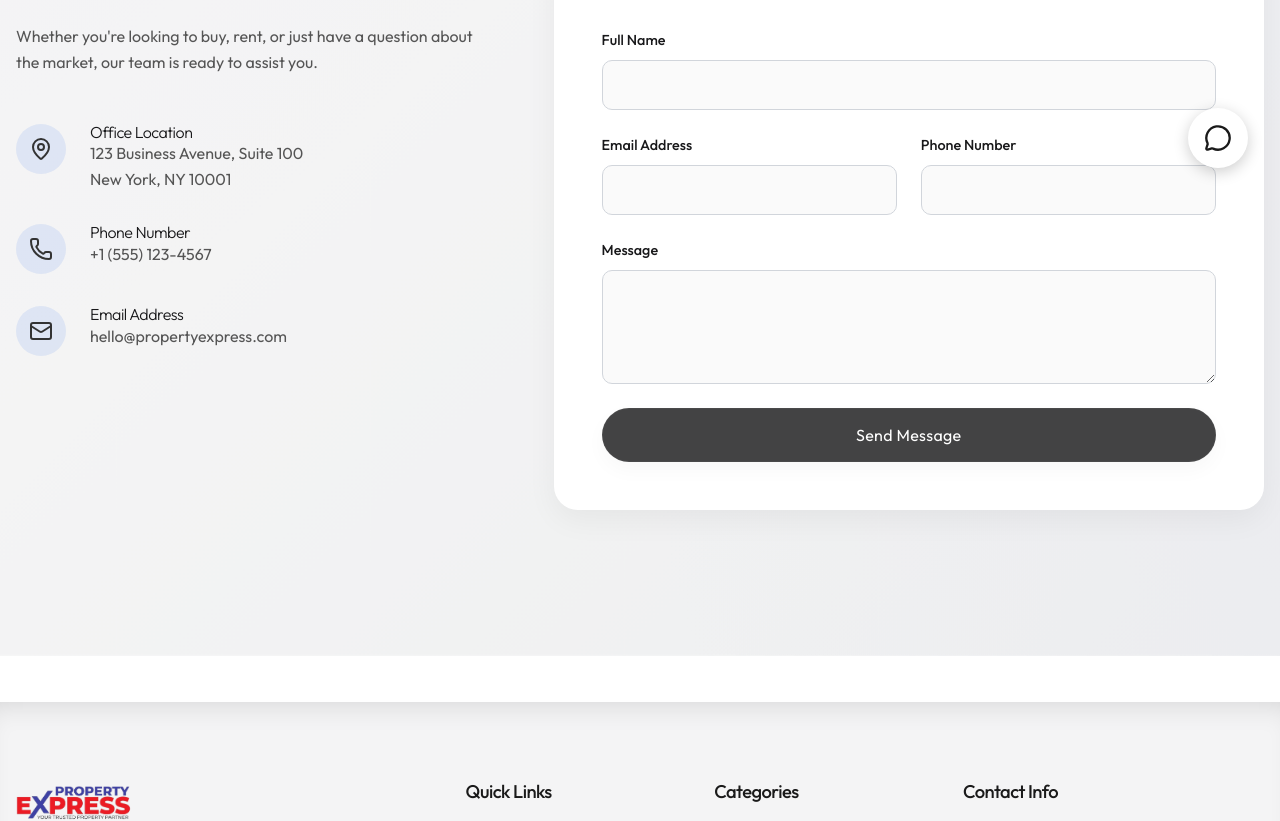
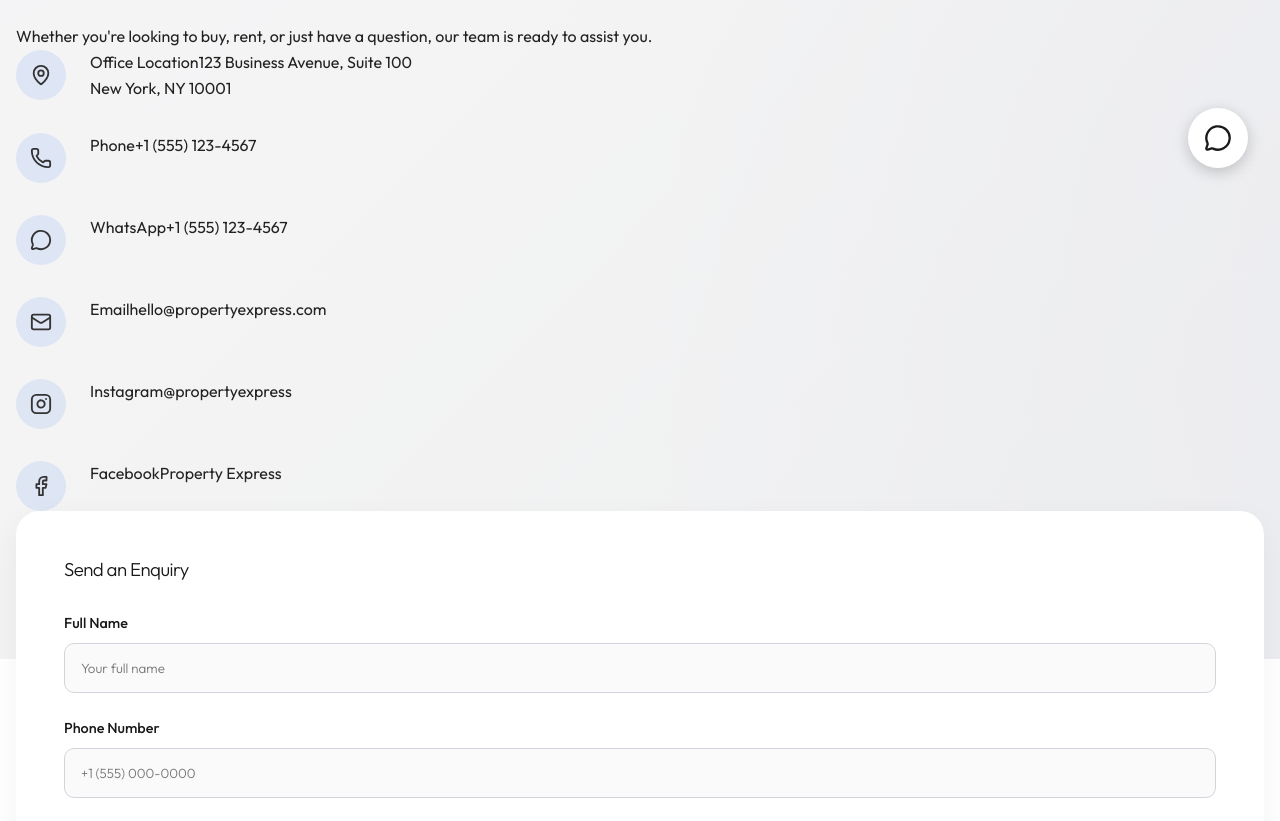
Before and after one commit to jrin-jsph/px, a React (Vite) app: page /contact in a window 1280 px wide. Shown: the part 600-1421 px from the top of the page. Built offline with nearby package versions, Linux system fonts and the light colour scheme.

Commit message:
Optimize mobile layout: single-column grids, compact map pins, contact page refactor, review back button, and category scroll snap row.

```diff
--- a/src/pages/Contact.jsx
+++ b/src/pages/Contact.jsx
@@ -1,6 +1,6 @@
 import React, { useState } from 'react';
 import { motion } from 'framer-motion';
-import { MapPin, Phone, Mail } from 'lucide-react';
+import { MapPin, Phone, Mail, MessageCircle, Instagram, Facebook } from 'lucide-react';
 import { submitLead } from '../services/leadService';
 import { revealVariants, revealViewport } from '../hooks/useScrollReveal';
 import styles from './Contact.module.css';
@@ -22,6 +22,45 @@ export default function Contact() {
     }
   };
 
+  const contactItems = [
+    {
+      icon: <MapPin size={22} />,
+      label: 'Office Location',
+      value: '123 Business Avenue, Suite 100\nNew York, NY 10001',
+      href: null,
+    },
+    {
+      icon: <Phone size={22} />,
+      label: 'Phone',
+      value: '+1 (555) 123-4567',
+      href: 'tel:+15551234567',
+    },
+    {
+      icon: <MessageCircle size={22} />,
+      label: 'WhatsApp',
+      value: '+1 (555) 123-4567',
+      href: 'https://wa.me/15551234567',
+    },
+    {
+      icon: <Mail size={22} />,
+      label: 'Email',
+      value: 'hello@propertyexpress.com',
+      href: 'mailto:hello@propertyexpress.com',
+    },
+    {
+      icon: <Instagram size={22} />,
+      label: 'Instagram',
+      value: '@propertyexpress',
+      href: 'https://instagram.com/propertyexpress',
+    },
+    {
+      icon: <Facebook size={22} />,
+      label: 'Facebook',
+      value: 'Property Express',
+      href: 'https://facebook.com/propertyexpress',
+    },
+  ];
+
   return (
     <motion.div
       initial={{ opacity: 0 }}
@@ -39,67 +78,65 @@ export default function Contact() {
 
       <section className="section">
         <div className="container">
-          <div className="grid" style={{ gridTemplateColumns: 'minmax(300px, 1fr) minmax(300px, 1.5fr)', gap: '4rem' }}>
+          <div className={styles.contactLayout}>
 
-            <motion.div variants={revealVariants} initial="hidden" whileInView="visible" viewport={revealViewport}>
-              <h2>Get in Touch</h2>
-              <p style={{ color: 'var(--color-text-light)', marginBottom: '3rem' }}>
-                Whether you're looking to buy, rent, or just have a question about the market, our team is ready to assist you.
+            {/* ── Contact Details Panel ─────────────────────────── */}
+            <motion.div
+              className={styles.detailsPanel}
+              variants={revealVariants} initial="hidden" whileInView="visible" viewport={revealViewport}
+            >
+              <h2 className={styles.sectionHeading}>Get in Touch</h2>
+              <p className={styles.detailsIntro}>
+                Whether you're looking to buy, rent, or just have a question, our team is ready to assist you.
               </p>
 
               <div className={styles.contactInfoList}>
-                <div className={styles.contactItem}>
-                  <div className={styles.iconWrap}><MapPin size={24} /></div>
-                  <div>
-                    <h4>Office Location</h4>
-                    <p style={{ color: 'var(--color-text-light)' }}>123 Business Avenue, Suite 100<br/>New York, NY 10001</p>
+                {contactItems.map((item, i) => (
+                  <div key={i} className={styles.contactItem}>
+                    <div className={styles.iconWrap}>{item.icon}</div>
+                    <div className={styles.contactItemText}>
+                      <span className={styles.contactLabel}>{item.label}</span>
+                      {item.href ? (
+                        <a href={item.href} className={styles.contactValue} target="_blank" rel="noopener noreferrer">
+                          {item.value}
+                        </a>
+                      ) : (
+                        <span className={styles.contactValue} style={{ whiteSpace: 'pre-line' }}>{item.value}</span>
+                      )}
+                    </div>
                   </div>
-                </div>
-                <div className={styles.contactItem}>
-                  <div className={styles.iconWrap}><Phone size={24} /></div>
-                  <div>
-                    <h4>Phone Number</h4>
-                    <p style={{ color: 'var(--color-text-light)' }}>+1 (555) 123-4567</p>
-                  </div>
-                </div>
-                <div className={styles.contactItem}>
-                  <div className={styles.iconWrap}><Mail size={24} /></div>
-                  <div>
-                    <h4>Email Address</h4>
-                    <p style={{ color: 'var(--color-text-light)' }}>hello@propertyexpress.com</p>
-                  </div>
-                </div>
+                ))}
               </div>
             </motion.div>
 
+            {/* ── Enquiry Form ────────────────────────────────────── */}
             <motion.div
               className={styles.formContainer}
-              variants={revealVariants} initial="hidden" whileInView="visible" viewport={revealViewport} transition={{ delay: 0.2 }}
+              variants={revealVariants} initial="hidden" whileInView="visible" viewport={revealViewport} transition={{ delay: 0.15 }}
             >
-              <h3>Send a Message</h3>
+              <h3 className={styles.formHeading}>Send an Enquiry</h3>
               <form onSubmit={handleSubmit} className={styles.contactForm}>
                 <div className={styles.formGroup}>
                   <label>Full Name</label>
-                  <input type="text" value={formData.name} onChange={e => setFormData({...formData, name: e.target.value})} required />
+                  <input type="text" placeholder="Your full name" value={formData.name} onChange={e => setFormData({ ...formData, name: e.target.value })} required />
                 </div>
-                <div className={styles.formRow}>
-                  <div className={styles.formGroup}>
-                    <label>Email Address</label>
-                    <input type="email" value={formData.email} onChange={e => setFormData({...formData, email: e.target.value})} required />
-                  </div>
-                  <div className={styles.formGroup}>
-                    <label>Phone Number</label>
-                    <input type="tel" value={formData.phone} onChange={e => setFormData({...formData, phone: e.target.value})} />
-                  </div>
+                <div className={styles.formGroup}>
+                  <label>Phone Number</label>
+                  <input type="tel" placeholder="+1 (555) 000-0000" value={formData.phone} onChange={e => setFormData({ ...formData, phone: e.target.value })} />
+                </div>
+                <div className={styles.formGroup}>
+                  <label>Email Address</label>
+                  <input type="email" placeholder="you@example.com" value={formData.email} onChange={e => setFormData({ ...formData, email: e.target.value })} required />
                 </div>
                 <div className={styles.formGroup}>
                   <label>Message</label>
-                  <textarea rows="5" value={formData.message} onChange={e => setFormData({...formData, message: e.target.value})} required></textarea>
+                  <textarea rows={5} placeholder="Tell us how we can help..." value={formData.message} onChange={e => setFormData({ ...formData, message: e.target.value })} required></textarea>
                 </div>
                 <button type="submit" className="btn btn-primary" style={{ width: '100%' }} disabled={status === 'submitting'}>
-                  {status === 'submitting' ? 'Sending...' : 'Send Message'}
+                  {status === 'submitting' ? 'Sending…' : 'Submit Enquiry'}
                 </button>
                 {status === 'success' && <p style={{ color: 'green', marginTop: '1rem', textAlign: 'center' }}>Message sent successfully!</p>}
+                {status === 'error'   && <p style={{ color: 'red',   marginTop: '1rem', textAlign: 'center' }}>Something went wrong. Please try again.</p>}
               </form>
             </motion.div>
 
--- a/src/pages/Contact.module.css
+++ b/src/pages/Contact.module.css
@@ -108,6 +108,7 @@
   .formRow {
     grid-template-columns: 1fr;
   }
+
   .formContainer {
     padding: 2rem;
   }
--- a/src/pages/Home.module.css
+++ b/src/pages/Home.module.css
@@ -60,7 +60,7 @@
 .heroSubtitle {
   font-size: 1.25rem;
   font-weight: 300;
-  color: rgba(255,255,255,0.9);
+  color: rgba(255, 255, 255, 0.9);
   margin-bottom: 3rem;
   max-width: 650px;
   line-height: 1.6;
@@ -86,7 +86,7 @@
 .btnSecondary {
   background: rgba(0, 0, 0, 0.15) !important;
   color: #1a202c !important;
-  border: 1px solid rgba(0,0,0,0.1) !important;
+  border: 1px solid rgba(0, 0, 0, 0.1) !important;
   font-weight: 500;
 }
 
@@ -123,7 +123,9 @@
 }
 
 @media (max-width: 768px) {
-  .bentoOffset1, .bentoOffset2 {
+
+  .bentoOffset1,
+  .bentoOffset2 {
     margin-top: 0;
   }
 }
@@ -136,7 +138,7 @@
   justify-content: space-between;
   flex: 1;
   min-height: 300px;
-  box-shadow: 0 4px 20px rgba(0,0,0,0.05);
+  box-shadow: 0 4px 20px rgba(0, 0, 0, 0.05);
 }
 
 @media (max-width: 768px) {
@@ -145,7 +147,8 @@
     min-height: 250px;
   }
 
-  .bgTeal, .bgGreen {
+  .bgTeal,
+  .bgGreen {
     min-height: 250px;
   }
 }
@@ -174,13 +177,31 @@
   margin: 0;
 }
 
-.bgPurple { background-color: #e3464d; }
-.bgBlack { background-color: #2b2b2b; }
-.bgTeal { background-color: #6d6da9; min-height: 480px; }
-.bgGreen { background-color: #3b3b3b; min-height: 450px; }
+.bgPurple {
+  background-color: #e3464d;
+}
 
-.textDark { color: #1a1a1a !important; }
-.borderDark { border-top-color: rgba(0, 0, 0, 0.1) !important; }
+.bgBlack {
+  background-color: #2b2b2b;
+}
+
+.bgTeal {
+  background-color: #6d6da9;
+  min-height: 480px;
+}
+
+.bgGreen {
+  background-color: #3b3b3b;
+  min-height: 450px;
+}
+
+.textDark {
+  color: #1a1a1a !important;
+}
+
+.borderDark {
+  border-top-color: rgba(0, 0, 0, 0.1) !important;
+}
 
 .featureItemMain {
   text-align: center;
@@ -258,7 +279,8 @@
 }
 
 .stars {
-  color: #f5b027; /* Rich Yellow */
+  color: #f5b027;
+  /* Rich Yellow */
   margin-bottom: 1.5rem;
   display: flex;
   gap: 3px;
@@ -284,10 +306,12 @@
   z-index: 2;
   pointer-events: none;
 }
+
 .marqueeContainer::before {
   left: 0;
   background: linear-gradient(to right, #f4f4f5, transparent);
 }
+
 .marqueeContainer::after {
   right: 0;
   background: linear-gradient(to left, #f4f4f5, transparent);
@@ -305,8 +329,13 @@
 }
 
 @keyframes scrollMarquee {
-  0% { transform: translateX(0); }
-  100% { transform: translateX(calc(-50% - 1rem)); }
+  0% {
+    transform: translateX(0);
+  }
+
+  100% {
+    transform: translateX(calc(-50% - 1rem));
+  }
 }
 
 .interactiveMapSection {
@@ -317,8 +346,8 @@
   min-height: 600px;
   padding: 11rem 0;
   background: #0d0d0d;
-  border: 1px solid rgba(255,255,255,0.06);
-  box-shadow: 0 40px 80px rgba(0,0,0,0.6);
+  border: 1px solid rgba(255, 255, 255, 0.06);
+  box-shadow: 0 40px 80px rgba(0, 0, 0, 0.6);
 }
 
 .mapBackdrop {
@@ -337,7 +366,7 @@
   position: absolute;
   inset: 0;
   z-index: 1;
-  background: rgba(10,10,10,0.38);
+  background: rgba(10, 10, 10, 0.38);
   pointer-events: none;
 }
 
@@ -350,47 +379,77 @@
 
 .currentLocationMarker {
   position: absolute;
-  top: 50%; left: 50%;
-  transform: translate(-50%,-50%);
+  top: 50%;
+  left: 50%;
+  transform: translate(-50%, -50%);
   z-index: 12;
-  display: flex; align-items: center; justify-content: center;
+  display: flex;
+  align-items: center;
+  justify-content: center;
 }
 
 .locCore {
-  width: 18px; height: 18px;
+  width: 18px;
+  height: 18px;
   background: #fff;
   border-radius: 50%;
-  border: 3px solid rgba(0,0,0,0.6);
-  box-shadow: 0 0 0 3px rgba(255,255,255,0.4), 0 0 18px rgba(255,255,255,0.9), 0 0 40px rgba(255,255,255,0.4);
-  position: relative; z-index: 3;
+  border: 3px solid rgba(0, 0, 0, 0.6);
+  box-shadow: 0 0 0 3px rgba(255, 255, 255, 0.4), 0 0 18px rgba(255, 255, 255, 0.9), 0 0 40px rgba(255, 255, 255, 0.4);
+  position: relative;
+  z-index: 3;
 }
 
 .locDotInner {
-  width: 6px; height: 6px;
+  width: 6px;
+  height: 6px;
   background: #0d0d0d;
   border-radius: 50%;
-  position: absolute; top: 50%; left: 50%;
-  transform: translate(-50%,-50%);
+  position: absolute;
+  top: 50%;
+  left: 50%;
+  transform: translate(-50%, -50%);
 }
 
 .locRipple {
   position: absolute;
-  top: 50%; left: 50%;
-  transform: translate(-50%,-50%) scale(0);
+  top: 50%;
+  left: 50%;
+  transform: translate(-50%, -50%) scale(0);
   border-radius: 50%;
-  border: 1.5px solid rgba(255,255,255,0.55);
+  border: 1.5px solid rgba(255, 255, 255, 0.55);
   background: transparent;
   z-index: 1;
   pointer-events: none;
 }
 
-.locRipple1 { width: 60px; height: 60px; animation: locRadar 3s 0s infinite ease-out; }
-.locRipple2 { width: 60px; height: 60px; animation: locRadar 3s 1s infinite ease-out; }
-.locRipple3 { width: 60px; height: 60px; animation: locRadar 3s 2s infinite ease-out; }
+.locRipple1 {
+  width: 60px;
+  height: 60px;
+  animation: locRadar 3s 0s infinite ease-out;
+}
+
+.locRipple2 {
+  width: 60px;
+  height: 60px;
+  animation: locRadar 3s 1s infinite ease-out;
+}
+
+.locRipple3 {
+  width: 60px;
+  height: 60px;
+  animation: locRadar 3s 2s infinite ease-out;
+}
 
 @keyframes locRadar {
-  0%   { transform: translate(-50%,-50%) scale(0.2); opacity: 0.9; }
-  100% { transform: translate(-50%,-50%) scale(4.5); opacity: 0; }
+  0% {
+    transform: translate(-50%, -50%) scale(0.2);
+    opacity: 0.9;
+  }
+
+  100% {
+    transform: translate(-50%, -50%) scale(4.5);
+    opacity: 0;
+  }
 }
 
 .mapCtaContent {
@@ -405,7 +464,7 @@
   font-weight: 600;
   letter-spacing: -0.03em;
   margin-bottom: 1rem;
-  text-shadow: 0 2px 20px rgba(0,0,0,0.8);
+  text-shadow: 0 2px 20px rgba(0, 0, 0, 0.8);
 }
 
 .mapCtaSubtitle {
--- a/src/pages/Properties.jsx
+++ b/src/pages/Properties.jsx
@@ -1,4 +1,4 @@
-import React, { useState, useEffect } from 'react';
+import React, { useState } from 'react';
 import { motion, AnimatePresence } from 'framer-motion';
 import { Home, Building, Store, Map } from 'lucide-react';
 import { useSearchParams } from 'react-router-dom';
@@ -78,6 +78,7 @@ export default function Properties() {
             </section>
 
             <section className="section" style={{ paddingTop: '4rem' }}>
+              {/* ── Desktop grid (hidden on mobile via CSS) ──── */}
               <div className="container">
                 <div className={styles.catGrid}>
                   {CATEGORIES.map((cat, i) => (
@@ -95,11 +96,8 @@ export default function Properties() {
                       onKeyDown={(e) => e.key === 'Enter' && handleSelectCategory(cat)}
                     >
                       <div className={styles.catCard}>
-                        {/* Background image */}
                         <img src={cat.img} alt={cat.title} className={styles.catBgImg} />
                         <div className={styles.catOverlay} />
-
-                        {/* Content */}
                         <div className={styles.catContent}>
                           <div className={styles.catIconWrap}>
                             <cat.icon size={28} />
@@ -112,6 +110,29 @@ export default function Properties() {
                     </motion.div>
                   ))}
                 </div>
+              </div>
+
+              {/* ── Mobile horizontal scroll-snap row (hidden on desktop) ── */}
+              <div className={styles.catScrollRow}>
+                {CATEGORIES.map((cat) => (
+                  <div
+                    key={cat.id}
+                    className={styles.catScrollCardWrap}
+                    onClick={() => handleSelectCategory(cat)}
+                    role="button"
+                    tabIndex={0}
+                    onKeyDown={(e) => e.key === 'Enter' && handleSelectCategory(cat)}
+                  >
+                    <div className={styles.catScrollCard}>
+                      <img src={cat.img} alt={cat.title} className={styles.catScrollBgImg} />
+                      <div className={styles.catScrollScrim} />
+                      <div className={styles.catScrollLabel}>
+                        <span className={styles.catScrollTitle}>{cat.title}</span>
+                        <span className={styles.catScrollDesc}>{cat.desc}</span>
+                      </div>
+                    </div>
+                  </div>
+                ))}
               </div>
             </section>
           </motion.div>
--- a/src/pages/Properties.module.css
+++ b/src/pages/Properties.module.css
@@ -153,16 +153,107 @@
 }
 
 @media (max-width: 768px) {
+  /* Hide the regular grid on mobile — show scroll row instead */
   .catGrid {
-    grid-template-columns: 1fr 1fr;
+    display: none;
   }
+
   .catCard {
-    height: 260px;
+    height: 280px;
   }
 }
 
 @media (max-width: 480px) {
   .catGrid {
-    grid-template-columns: 1fr;
+    display: none;
   }
 }
+
+/* ── Mobile horizontal scroll-snap row ───────────────────── */
+.catScrollRow {
+  display: none; /* hidden on desktop */
+}
+
+@media (max-width: 768px) {
+  .catScrollRow {
+    display: flex;
+    overflow-x: auto;
+    scroll-snap-type: x mandatory;
+    -webkit-overflow-scrolling: touch;
+    gap: 1rem;
+    padding: 0 1rem 32px;
+    /* Show 1.2 cards — right edge of second card peeks */
+    padding-right: 0.5rem;
+    scrollbar-width: none; /* Firefox */
+  }
+
+  .catScrollRow::-webkit-scrollbar {
+    display: none;
+  }
+
+  .catScrollCardWrap {
+    flex: 0 0 calc(100vw - 2.5rem);
+    max-width: 340px;
+    scroll-snap-align: start;
+    cursor: pointer;
+  }
+
+  .catScrollCard {
+    position: relative;
+    border-radius: 16px;
+    overflow: hidden;
+    height: 320px;
+    box-shadow: 0 8px 32px rgba(0,0,0,0.14);
+    width: 100%;
+  }
+
+  .catScrollBgImg {
+    position: absolute;
+    inset: 0;
+    width: 100%;
+    height: 100%;
+    object-fit: cover;
+    display: block;
+  }
+
+  /* Dark gradient scrim — bottom third */
+  .catScrollScrim {
+    position: absolute;
+    inset: 0;
+    background: linear-gradient(
+      to top,
+      rgba(0, 0, 0, 0.78) 0%,
+      rgba(0, 0, 0, 0.1) 45%,
+      transparent 100%
+    );
+  }
+
+  .catScrollLabel {
+    position: absolute;
+    bottom: 0;
+    left: 0;
+    right: 0;
+    padding: 1.25rem 1.25rem 1.5rem;
+    z-index: 5;
+  }
+
+  .catScrollTitle {
+    font-size: 1.75rem;
+    font-weight: 800;
+    color: #ffffff;
+    line-height: 1;
+    letter-spacing: -0.03em;
+    display: block;
+    /* Clamp inside card bounds */
+    overflow: hidden;
+    text-overflow: ellipsis;
+    white-space: nowrap;
+  }
+
+  .catScrollDesc {
+    font-size: 0.85rem;
+    color: rgba(255,255,255,0.72);
+    margin-top: 0.25rem;
+    display: block;
+  }
+}
```
Also changed, not shown: src/components/ui/GtaMarker.module.css (+13 -7 lines), src/pages/Home.jsx (+56 -19 lines), src/components/ui/PropertyCard.module.css (line endings or trailing spaces).
